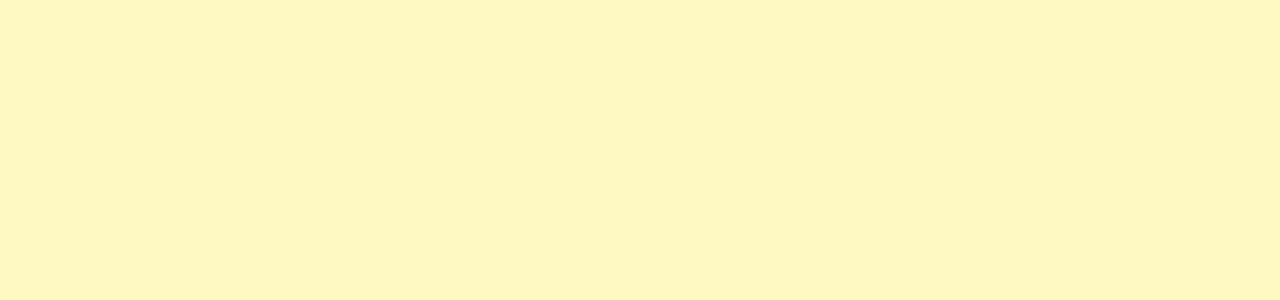
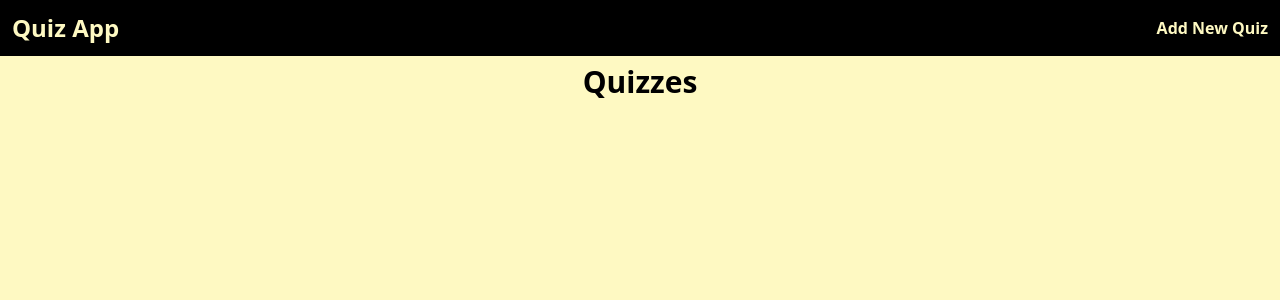
Before and after one commit to tmatth11/quiz-application, an Angular app in the folder quiz-app-client/: page / in a window 1280 px wide. Shown: the top 300 px of the page. Built offline with nearby package versions, Linux system fonts and the light colour scheme.

Commit message:
Start home page

```diff
--- a/quiz-app-client/src/app/app.config.ts
+++ b/quiz-app-client/src/app/app.config.ts
@@ -1,11 +1,12 @@
 import { ApplicationConfig, provideBrowserGlobalErrorListeners } from '@angular/core';
-import { provideRouter } from '@angular/router';
-
+import { provideRouter, withComponentInputBinding } from '@angular/router';
 import { routes } from './app.routes';
+import { provideHttpClient, withFetch } from '@angular/common/http';
 
 export const appConfig: ApplicationConfig = {
   providers: [
     provideBrowserGlobalErrorListeners(),
-    provideRouter(routes)
+    provideRouter(routes, withComponentInputBinding()),
+    provideHttpClient(withFetch())
   ]
 };
--- a/quiz-app-client/src/app/app.routes.ts
+++ b/quiz-app-client/src/app/app.routes.ts
@@ -1,3 +1,9 @@
 import { Routes } from '@angular/router';
+import { HomePage } from './home-page/home-page';
 
-export const routes: Routes = [];
+export const routes: Routes = [
+    {
+        path: '',
+        component: HomePage
+    }
+];
--- /dev/null
+++ b/quiz-app-client/src/app/home-page/home-page.html
@@ -0,0 +1,7 @@
+<nav class="flex items-center justify-between bg-black p-3 font-semibold text-yellow-100">
+	<a routerLink="/" class="cursor-pointer text-2xl">Quiz App</a>
+	<a routerLink="/" class="cursor-pointer">Add New Quiz</a>
+</nav>
+<div class="flex flex-col items-center">
+    <h1 class="font-bold text-3xl mt-2">Quizzes</h1>
+</div>
--- /dev/null
+++ b/quiz-app-client/src/app/home-page/home-page.ts
@@ -0,0 +1,9 @@
+import { Component } from '@angular/core';
+
+@Component({
+	selector: 'app-home-page',
+	imports: [],
+	templateUrl: './home-page.html',
+	styleUrl: './home-page.css',
+})
+export class HomePage {}
```
Also changed, not shown: quiz-app-client/src/app/home-page/home-page.css (added), 1 other file (tests, documents, lock files or other folders).
